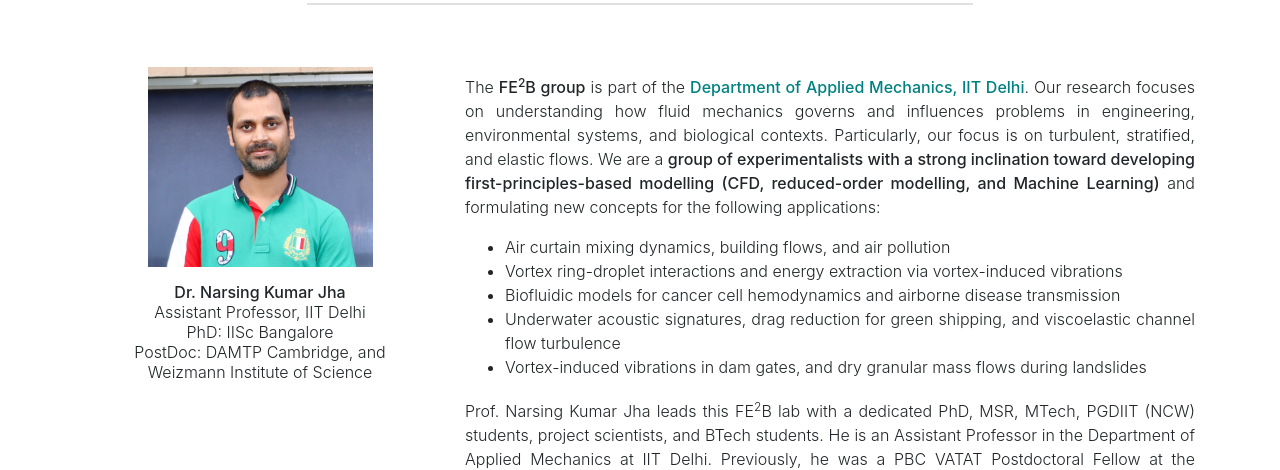
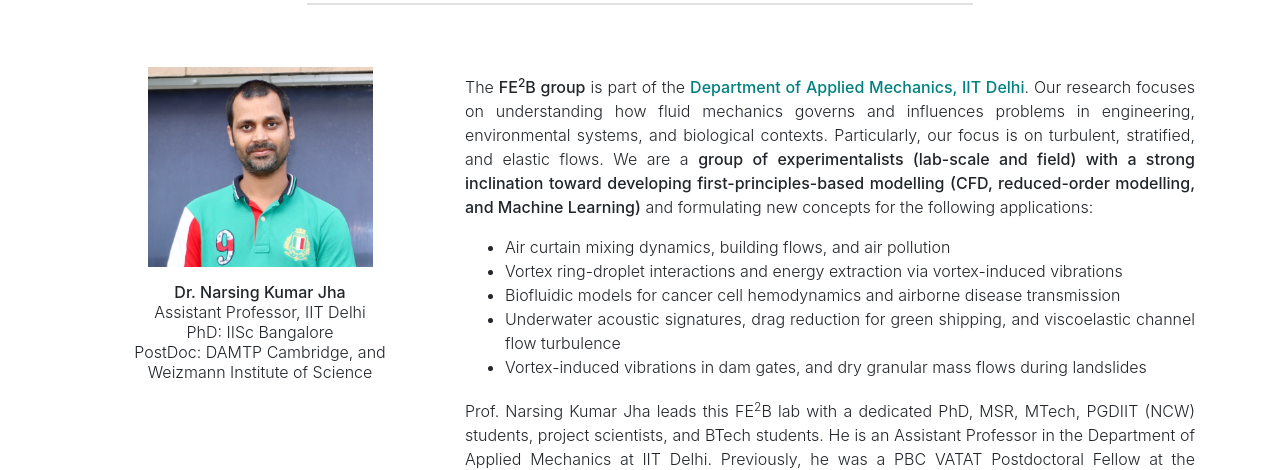
Before and after one commit to narsingjha/narsingjha.github.io, a plain HTML site: page index.html in a window 1280 px wide. Shown: the part 261-731 px from the top of the page. Drawn offline with nearby package versions, Linux system fonts and the light colour scheme.

Commit message:
Update index.html

```diff
--- a/index.html
+++ b/index.html
@@ -170,7 +170,7 @@
   <!-- Right Section (ABOUT LAB AND JHA SIR) -->
 <div class="col-md-8 content-container">
   <p align="justify">
-    The <strong>FE<sup>2</sup>B group</strong> is part of the <a href="https://am.iitd.ac.in/welcome-department-applied-mechanics-iit-delhi" target="_blank">Department of Applied Mechanics, IIT Delhi</a>. Our research focuses on understanding how fluid mechanics governs and influences problems in engineering, environmental systems, and biological contexts. Particularly, our focus is on turbulent, stratified, and elastic flows. We are a <strong>group of experimentalists with a strong inclination toward developing first-principles-based modelling (CFD, reduced-order modelling, and Machine Learning)</strong> and formulating new concepts for the following applications:
+    The <strong>FE<sup>2</sup>B group</strong> is part of the <a href="https://am.iitd.ac.in/welcome-department-applied-mechanics-iit-delhi" target="_blank">Department of Applied Mechanics, IIT Delhi</a>. Our research focuses on understanding how fluid mechanics governs and influences problems in engineering, environmental systems, and biological contexts. Particularly, our focus is on turbulent, stratified, and elastic flows. We are a <strong>group of experimentalists (lab-scale and field) with a strong inclination toward developing first-principles-based modelling (CFD, reduced-order modelling, and Machine Learning)</strong> and formulating new concepts for the following applications:
   </p>
 
   <ul style="text-align: justify;">
```
